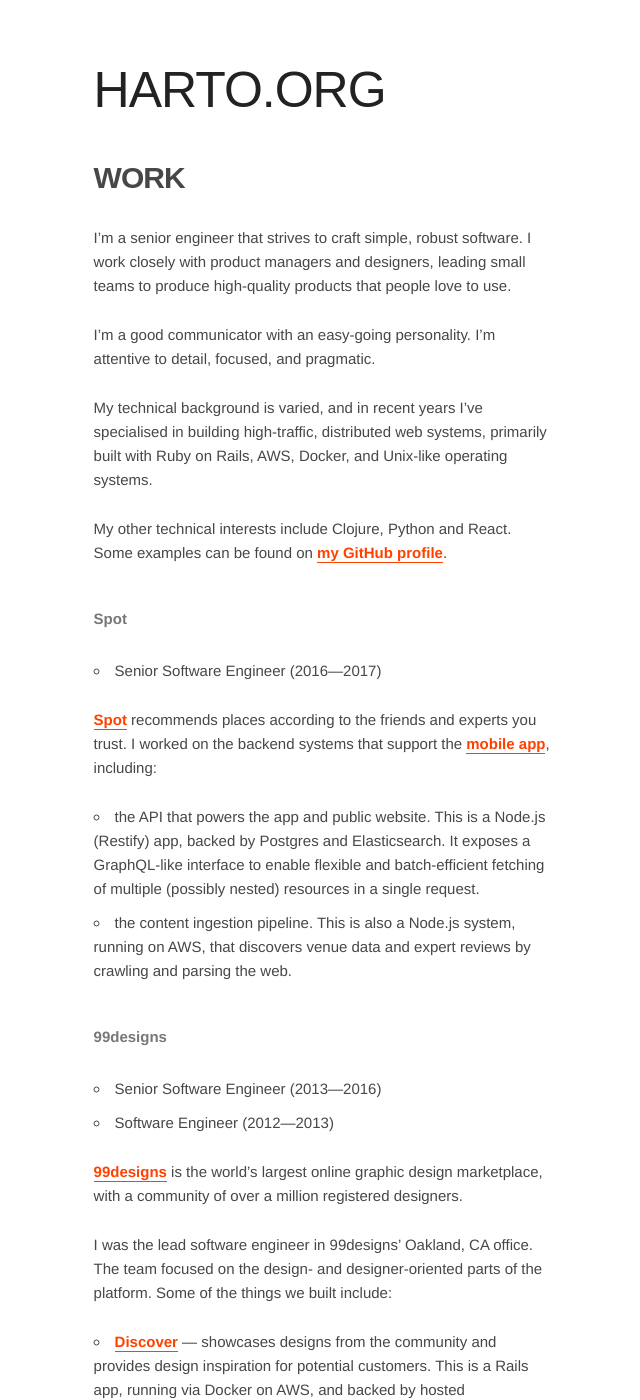
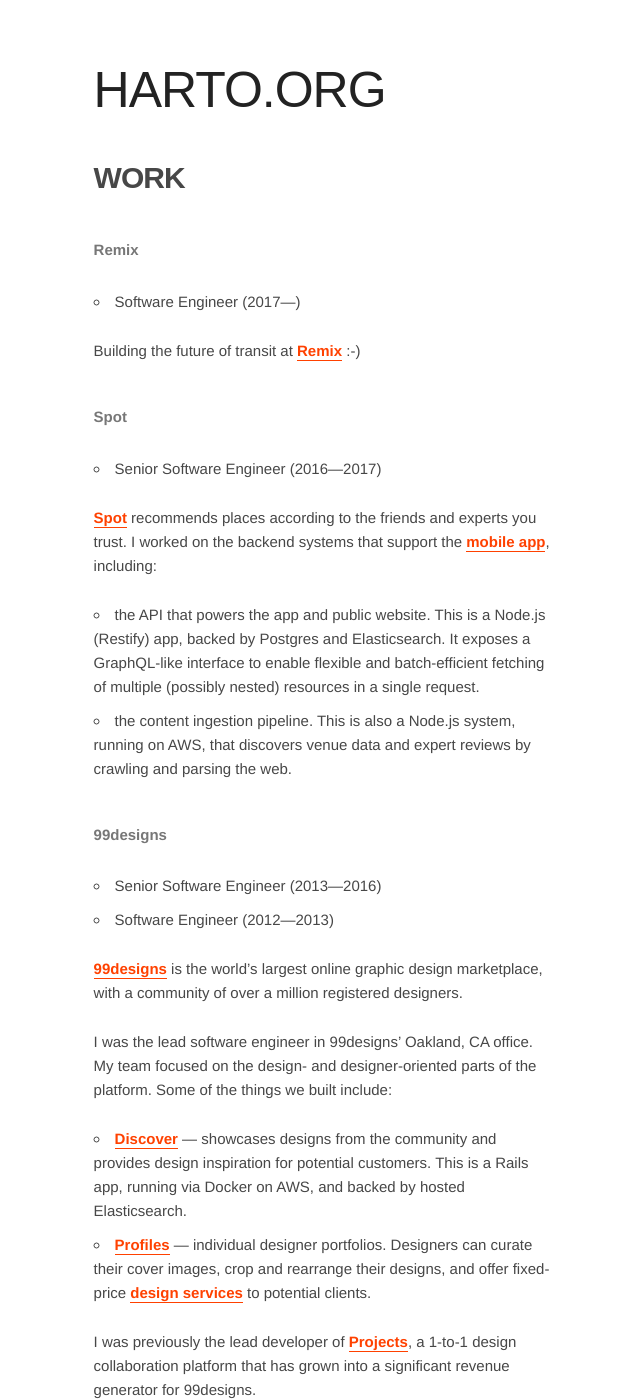
Before and after one commit to harto/hey-stu.art, a Jekyll site: the page built from src/work/index.md, in a window 1280 px wide and 1400 px high. Shown: the whole window, without its empty margins (316-956 px from the left). Built offline with Jekyll 4.4.1, drawn with Linux system fonts in a browser that asks for light colours; some web fonts are replaced; Markdown is read by kramdown in place of the engine named in the settings; some of the changed text lies outside the part shown.

Commit message:
Update work stuff

```diff
--- a/src/work/index.md
+++ b/src/work/index.md
@@ -6,19 +6,12 @@
 
 # Work
 
-I'm a senior engineer that strives to craft simple, robust software. I work
-closely with product managers and designers, leading small teams to produce
-high-quality products that people love to use.
 
-I'm a good communicator with an easy-going personality. I'm attentive to detail,
-focused, and pragmatic.
+## Remix
 
-My technical background is varied, and in recent years I've specialised in
-building high-traffic, distributed web systems, primarily built with Ruby on
-Rails, AWS, Docker, and Unix-like operating systems.
+ * Software Engineer (2017&mdash;)
 
-My other technical interests include Clojure, Python and React. Some examples
-can be found on [my GitHub profile][gh].
+Building the future of transit at [Remix][remix] :-)
 
 
 ## Spot
@@ -60,9 +53,8 @@
 collaboration platform that has grown into a significant revenue generator for
 99designs.
 
-I've also written [various][99d-blog1] [articles][99d-blog2] for 99designs'
-engineering blog, and [open-sourced][99d-oss1] [several][99d-oss2]
-[internal][99d-oss3] [libraries][99d-oss4].
+I also [wrote][99d-blog1] [articles][99d-blog2] for 99designs' engineering blog,
+and open-sourced [various][99d-oss1] [internal][99d-oss2] [libraries][99d-oss3].
 
 
 ## Rubicon Water
@@ -123,21 +115,21 @@
 1&mdash;3 weeks to get. See [this E-3 infographic][e3] for more information.
 
 
- [gh]: https://github.com/harto
- [99d]: https://99designs.com/
- [99d-discover]: https://99designs.com/discover
- [99d-profiles]: https://99designs.com/profiles/489015
- [99d-services]: https://99designs.com/profiles/ludibes/services
- [99d-projects]: https://99designs.com/projects
  [99d-blog1]: http://99designs.com/tech-blog/blog/2013/07/01/thumbnailing-with-thumbor/
  [99d-blog2]: http://99designs.com/tech-blog/blog/2013/01/05/github-survivor/
+ [99d-discover]: https://99designs.com/discover
  [99d-oss1]: https://github.com/99designs/phumbor
  [99d-oss2]: https://github.com/99designs/repl-bundle
  [99d-oss3]: https://github.com/99designs/sipht
- [99d-oss4]: https://github.com/99designs/githubsurvivor
+ [99d-profiles]: https://99designs.com/profiles/489015
+ [99d-projects]: https://99designs.com/projects
+ [99d-services]: https://99designs.com/profiles/ludibes/services
+ [99d]: https://99designs.com/
+ [dws]: http://www.dws.com.au/
+ [e3]: http://gdaysf.com/wp-content/uploads/2017/02/E3-visa-infographic.png
+ [gh]: https://github.com/harto
+ [remix]: https://www.remix.com/
  [rubicon]: https://www.rubiconwater.com/
- [dws]: http://www.dws.com.au/
+ [spot-app]: https://itunes.apple.com/us/app/spot-best-places-according/id1054510328
  [spot]: http://spot.com/
- [spot-app]: https://itunes.apple.com/us/app/spot-best-places-according/id1054510328
  [squiz]: https://www.squiz.net/
- [e3]: http://gdaysf.com/wp-content/uploads/2017/02/E3-visa-infographic.png
```
Also changed, not shown: other parts of src/work/index.md (+1 -1 lines).
